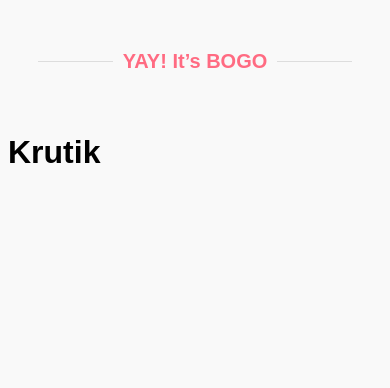
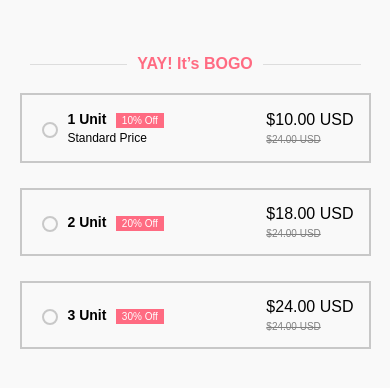
Before and after one commit to krutik-kp/BOGO, a plain HTML site: page index.html in a window 390 px wide. Drawn offline with Linux system fonts and the light colour scheme.

Commit message:
Design done

```diff
--- a/index.html
+++ b/index.html
@@ -1,10 +1,10 @@
 <!DOCTYPE html>
 <html lang="en">
   <head>
-    <meta charset="UTF-8">
-    <meta name="viewport" content="width=device-width, initial-scale=1.0">
+    <meta charset="UTF-8" />
+    <meta name="viewport" content="width=device-width, initial-scale=1.0" />
     <title>BOGO Offer</title>
-    <link rel="stylesheet" href="styles.css">
+    <link rel="stylesheet" href="styles.css" />
   </head>
   <body>
     <div class="price-container">
@@ -13,11 +13,63 @@
         <div class="title">YAY! It’s BOGO</div>
         <div class="line"></div>
       </div>
+
+      <div class="pricing-option" id="1" onclick="expandPriceDetails(1)">
+        <div class="unit-selection">
+          <div class="unit-option">
+            <input type="radio" name="unit" id="unit1" />
+            <div class="unit-info">
+              <div>
+                <label for="unit1" class="unit-title">1 Unit</label>
+                <span class="discount-badge">10% Off</span>
+              </div>
+              <span class="price-type">Standard Price</span>
+            </div>
+          </div>
+          <div>
+            <div class="price">$10.00 USD</div>
+            <div class="old-price">$24.00 USD</div>
+          </div>
+        </div>
       </div>
 
-       <h1>Krutik</h1>
+      <div class="pricing-option" id="2" onclick="expandPriceDetails(2)">
+        <div class="unit-selection">
+          <div class="unit-option">
+            <input type="radio" name="unit" id="unit2" />
+            <div class="unit-info">
+              <div>
+                <label for="unit2" class="unit-title">2 Unit</label>
+                <span class="discount-badge">20% Off</span>
               </div>
-
+              <!-- <span class="price-type">Standard Price</span> -->
+            </div>
+          </div>
+          <div>
+            <div class="price">$18.00 USD</div>
+            <div class="old-price">$24.00 USD</div>
+          </div>
+        </div>
+      </div>
+      <div class="pricing-option" id="3" onclick="expandPriceDetails(3)">
+        <div class="unit-selection">
+          <div class="unit-option">
+            <input type="radio" name="unit" id="unit3" />
+            <div class="unit-info">
+              <div>
+                <label for="unit3" class="unit-title">3 Unit</label>
+                <span class="discount-badge">30% Off</span>
+              </div>
+              <!-- <span class="price-type">Standard Price</span> -->
+            </div>
+          </div>
+          <div>
+            <div class="price">$24.00 USD</div>
+            <div class="old-price">$24.00 USD</div>
+          </div>
+        </div>
+      </div>
+    </div>
 
     <script src="script.js"></script>
   </body>
--- a/script.js
+++ b/script.js
@@ -0,0 +1,10 @@
+const callFunction = () => {
+  console.log("function call");
+}
+
+const expandPriceDetails = (unitNumber) => {
+    console.log('-unitNumber',unitNumber)
+    const doc = window.document.getElementById(unitNumber)
+    console.log("function call",doc);
+
+}
--- a/styles.css
+++ b/styles.css
@@ -1,6 +1,8 @@
 body {
   font-family: Arial, sans-serif;
   background-color: #f9f9f9;
+  margin: 0;
+  padding: 0;
 }
 
 .title-container {
@@ -14,7 +16,7 @@ body {
   flex-grow: 1;
   height: 1px;
   background: #ddd;
-  max-width: 200px;
+  max-width: 160px;
   margin: 0 10px;
 }
 
@@ -29,5 +31,199 @@ body {
   padding: 20px;
   border-radius: 10px;
   margin: auto;
-  margin-top: 30px;
+  margin-top: 40px;
+  max-width: 500px;
 }
+
+.pricing-option {
+  /* display: flex;
+  align-items: center;
+  justify-content: center; */
+  flex-wrap: wrap;
+  /* text-align: center; */
+  /* margin: auto; */
+  max-width: 440px;
+  border: 2px solid #c8c8c8;
+  padding: 20px;
+  margin-bottom: 25px;
+  position: relative;
+  cursor: pointer;
+  transition: background 0.3s ease, border 0.3s ease;
+}
+
+.pricing-option:hover {
+  background: rgb(243, 209, 214);
+}
+
+.pricing-option.selected {
+  border: 2px solid #ff6b82;
+  background: rgb(243, 209, 214);
+}
+
+.discount-badge {
+  background: #ff6b82;
+  color: white;
+  font-size: 12px;
+  padding: 3px 8px;
+  display: inline-block;
+  margin-left: 5px;
+}
+
+.price {
+  font-size: 14px;
+  font-weight: 500;
+  margin-bottom: 5px;
+}
+
+.old-price {
+  text-decoration: line-through;
+  color: gray;
+  font-weight: 400;
+  font-size: 10px;
+}
+
+.most-popular {
+  position: absolute;
+  top: -10px;
+  left: 70%;
+  background: #ff6b82;
+  color: white;
+  font-size: 12px;
+  padding: 5px;
+  border-radius: 5px;
+  font-weight: bold;
+}
+
+input[type="radio"] {
+  appearance: none;
+  -webkit-appearance: none;
+  -moz-appearance: none;
+  width: 16px;
+  height: 16px;
+  border: 2px solid #c8c8c8;
+  border-radius: 50%;
+  outline: none;
+  cursor: pointer;
+  display: inline-block;
+  position: relative;
+}
+
+input[type="radio"]:checked {
+  border-color: #ff6b82;
+  background-color: white;
+}
+
+input[type="radio"]::before {
+  content: "";
+  width: 10px;
+  height: 10px;
+  background-color: transparent;
+  border-radius: 50%;
+  position: absolute;
+  top: 50%;
+  left: 50%;
+  transform: translate(-50%, -50%);
+  transition: background 0.3s ease-in-out;
+}
+
+input[type="radio"]:checked::before {
+  background-color: #ff6b82;
+}
+
+
+.select-group {
+  display: flex;
+  gap: 10px;
+  margin-top: 10px;
+  flex-wrap: wrap;
+  justify-content: center;
+  width: 100%;
+}
+
+select {
+  padding: 8px;
+  border-radius: 5px;
+  border: 1px solid #ddd;
+  font-size: 14px;
+}
+
+.unit-title {
+  font-weight: 600;
+  font-size: 14px;
+}
+.unit-selection {
+  display: flex;
+  align-items: center;
+  justify-content: space-between;
+}
+
+.unit-option {
+  display: flex;
+  align-items: center;
+  gap: 2px;
+}
+
+.unit-info {
+  margin-left: 5px;
+}
+
+.price-type {
+  font-size: 12px;
+  font-weight: 400;
+}
+
+@media (max-width: 768px) {
+  .title {
+    font-size: 18px;
+  }
+
+  .line {
+    max-width: 100px;
+  }
+
+  .price-container {
+    padding: 15px;
+    max-width: 90%;
+  }
+
+  .pricing-option {
+    max-width: 100%;
+    padding: 15px;
+  }
+
+  .most-popular {
+    left: 50%;
+    transform: translateX(-50%);
+    font-size: 10px;
+    padding: 4px;
+  }
+
+  .select-group {
+    flex-direction: column;
+    gap: 5px;
+  }
+
+  select {
+    width: 100%;
+  }
+}
+
+@media (max-width: 480px) {
+  .title {
+    font-size: 16px;
+  }
+
+  .price {
+    font-size: 16px;
+  }
+
+  .discount-badge {
+    font-size: 10px;
+    padding: 2px 6px;
+  }
+
+  .most-popular {
+    font-size: 9px;
+    padding: 3px;
+  }
+}
```
Lines whose indentation alone changed are shown as unchanged.
